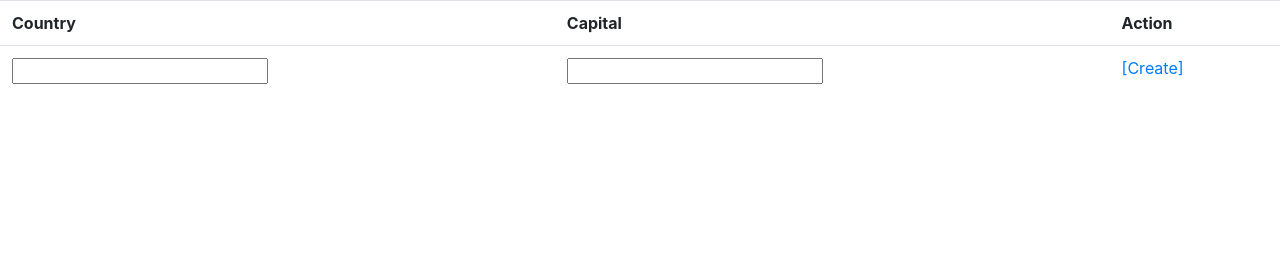
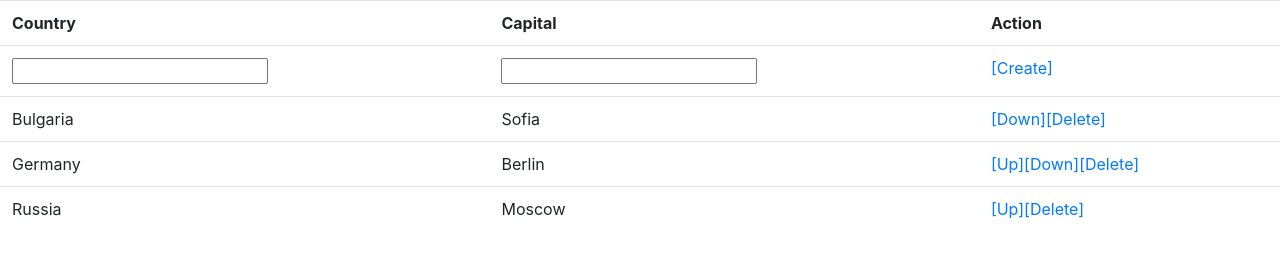
Before and after one commit to EfsunIdriz/JSProjects, a plain HTML site: page jQueryCapitals/capitals.html in a window 1280 px wide. Drawn offline with nearby package versions, Linux system fonts and the light colour scheme.

Commit message:
jQuery Capitals Project

```diff
--- a/jQueryCapitals/capitals.html
+++ b/jQueryCapitals/capitals.html
@@ -17,6 +17,6 @@
     </table>
 
     <script>$(() => initializeTable())</script>
-    <script src="capitasdsals.js"></script>
+    <script src="capitals.js"></script>
 </body>
 </html>
```
